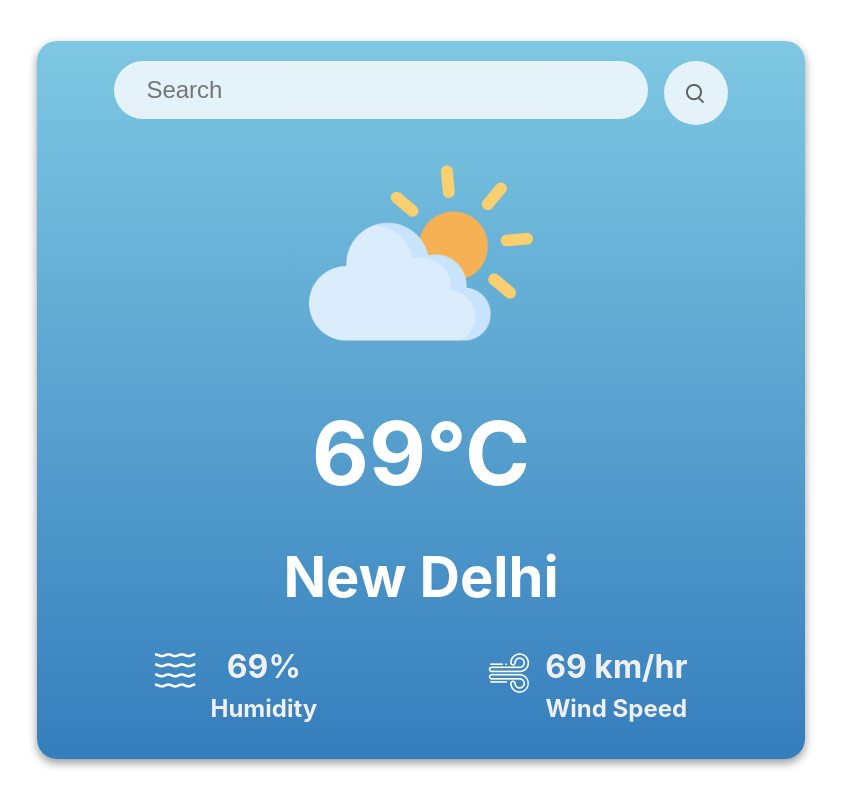
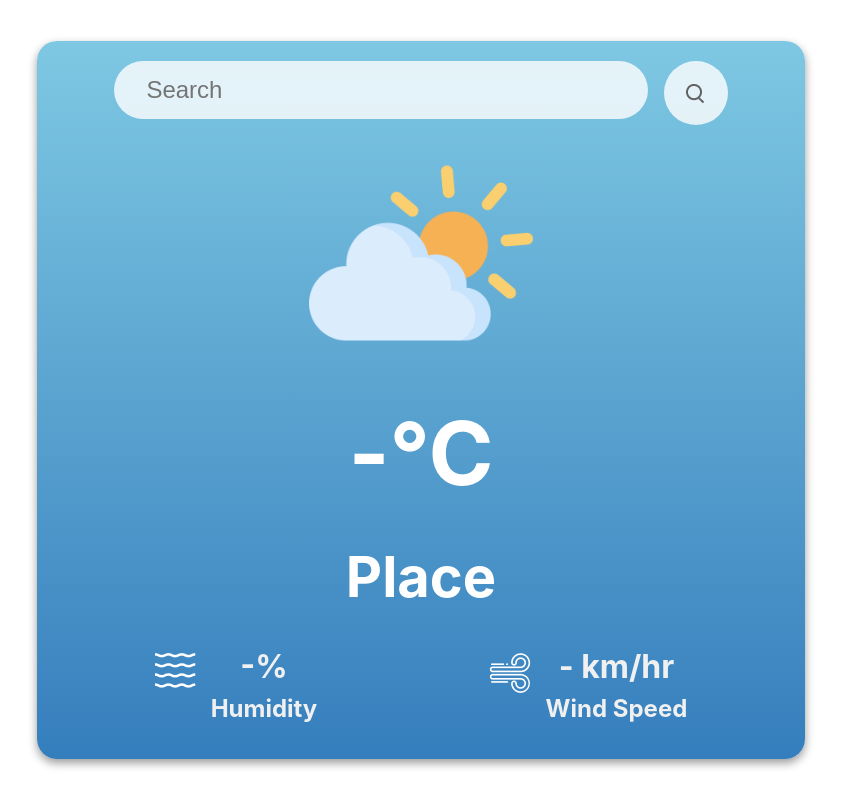
Before and after one commit to VedantNagar/Weather-App, a React (Vite) app in the folder weather-app/: page / in a window 1280 px wide. Shown: the whole page, without its empty margins (219-1060 px from the left). Built offline with nearby package versions, Linux system fonts and the light colour scheme.

Commit message:
made minor changes

```diff
--- a/weather-app/src/Components/Weather-App/Weather.jsx
+++ b/weather-app/src/Components/Weather-App/Weather.jsx
@@ -15,10 +15,10 @@ const Weather = () => {
   const api_key = 'df834c31d603a0e29f3cdabf72993e65';
   const [icon, setIcon] = useState(cloud);
   const [weatherInfo, setWeatherInfo] = useState({
-    location: 'New Delhi',
-    humidity: '69%',
-    windSpeed: '69 km/hr',
-    temperature: '69°C',
+    location: 'Place',
+    humidity: '-%',
+    windSpeed: '- km/hr',
+    temperature: '-°C',
   });
 
   const search = async () => {
```
